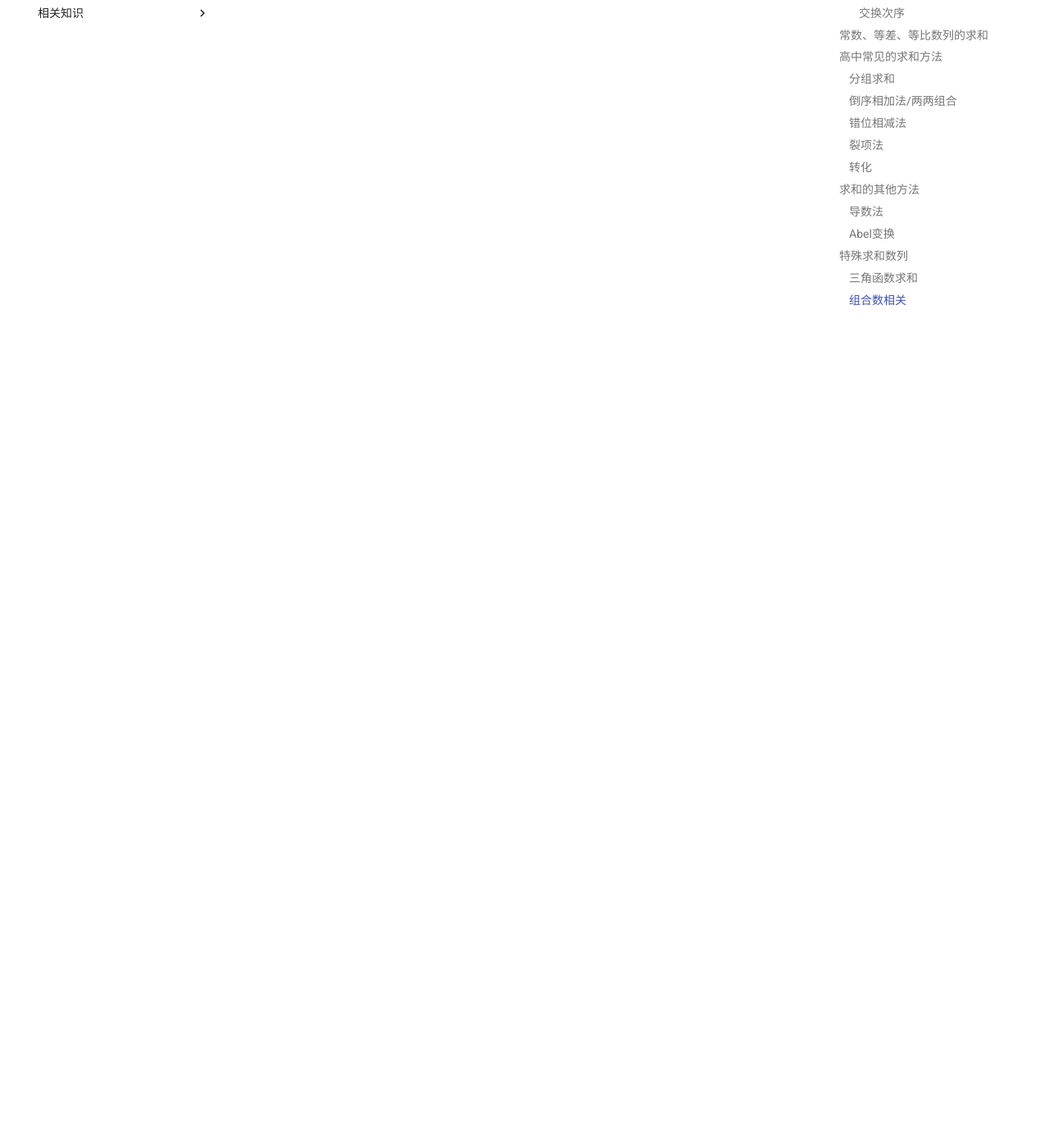
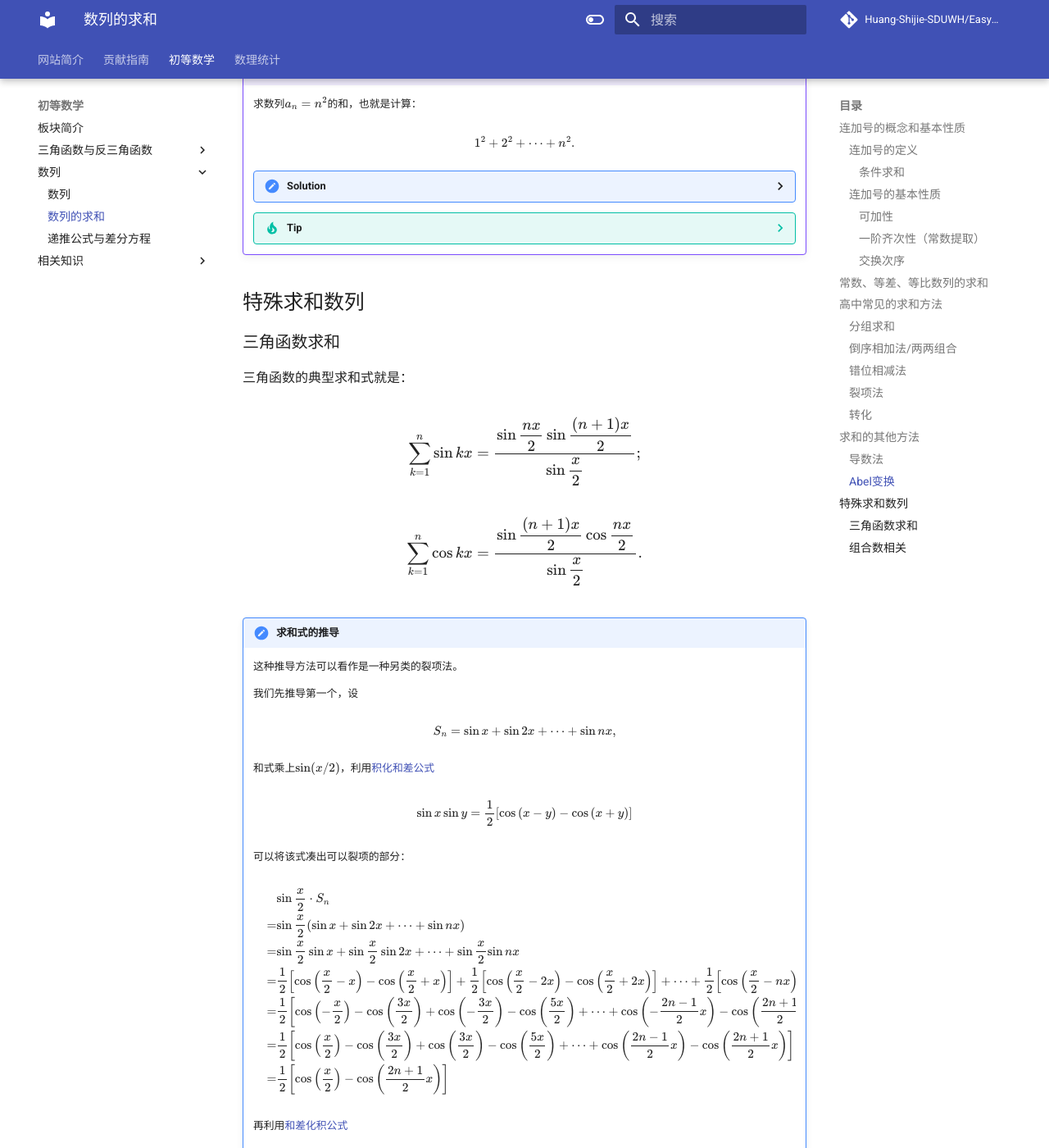
Before and after one commit to Easymath-wiki/Easymath-wiki, an MkDocs documentation site: the page built from docs/初等数学/数列/02数列的求和.md, in a window 1280 px wide and 1400 px high, scrolled down 10267 px. Shown: the whole window at 82% size. Built offline with MkDocs 1.6.1 and Material for MkDocs 9.7.7, drawn with Linux system fonts in a browser that asks for light colours; comment, search, counter and statistics services are not loaded; some of the changed text lies outside the part shown.

Commit message:
Finish summation of sin and cos

```diff
--- a/docs/初等数学/数列/02数列的求和.md
+++ b/docs/初等数学/数列/02数列的求和.md
@@ -431,19 +433,49 @@ $$
 
 ### Abel变换
 
-**阿贝尔变换**(Abel transformation)是一个关于数列的恒等式。
-
 设$\{a_n\},\{b_n\}$是两个数列，$\{B_n\}$是$\{b_n\}$的前$n$项和，那么有：
 
 $$
 \sum_{k=1}^n a_k b_k = a_n B_n - \sum_{k=1}^{n-1} B_k (a_{k+1}-a_k).
 $$
 
-上述定理称为**Abel变换**，也称该公式为**分部求和公式**。
+上述定理称为**阿贝尔变换**(Abel transformation)，也称该公式为**分部求和公式**。
+
+!!! Notation "Abel变换的推导或证明"
+
+    不妨记$B_0 = 0$，于是对任意正整数$n$，都满足$b_n = B_n - B_{n-1}$。
+
+    所以
+
+    $$
+    \begin{align}
+    \sum_{k=1}^n a_k b_k
+    =& \sum_{k=1}^n a_k (B_k - B_{k-1}) \\
+    =& \sum_{k=1}^n (a_k B_k - a_k B_{k-1}) \\
+    =& \sum_{k=1}^n a_k B_k - \sum_{k=1}^n a_k B_{k-1} \\
+    =& a_n B_n + \sum_{k=1}^{n-1} a_k B_k - \sum_{k=1}^n a_k B_{k-1} \\
+    =& a_n B_n + \sum_{k=1}^{n-1} a_k B_k - \sum_{k=2}^n a_k B_{k-1} + a_1 B_0 \\
+    =& a_n B_n + \sum_{k=1}^{n-1} a_k B_k - \sum_{k=2}^n a_k B_{k-1} \\
+    =& a_n B_n + \sum_{k=1}^{n-1} a_k B_k - \sum_{k=1}^{n-1} a_{k+1} B_{k} \\
+    =& a_n B_n - \sum_{k=1}^{n-1} (a_{k+1} - a_k) B_{k}.
+    \end{align}
+    $$
 
 !!! Tip
 
-    一定要注意，上述<u>第二个和式的上限是$n-1$！</u>应用Abel变换的时候这里很容易出错，请务必细心！
+    Abel变换可以结合图形的面积进行记忆：
+
+    ![Abel变换图示](imgs/Abel.jpg)
+
+    如图所示，小矩形的面积之和$a_1 b_1 + \cdots + a_n b_n$就等于大矩形$a_n B_n$减去另一部分小矩形之和$B_1 (a_2 - a_1) + \cdots + B_{n-1} (a_n - a_{n-1})$。
+
+
+
+!!! Warning
+
+    Abel变换中，第二个连加号的上限是$n-1$。也就是说，这里上限改变了，从$n$变成了$n-1$。
+
+    应用Abel变换的时候这里很容易出错，请务必细心。
 
 !!! Tip
 
@@ -456,7 +488,7 @@ $$
     而如果记$\Delta a_k = a_{k+1} - a_k$，Abel变换可以写成：
 
     $$
-    \sum_{k=1}^n a_k b_k = a_n B_n - \sum_{k=1}^{n-1} B_k \Delta a_k
+    \sum_{k=1}^n a_k b_k = a_n B_n - \sum_{k=1}^{n-1} B_k \Delta a_k,
     $$
 
     将积分看作连续的求和，而微分看作微小的差分，那么两者是一致的。
@@ -552,30 +584,145 @@ Abel变换和分部积分公式一元，通常可以将函数降幂。
 
 ## 特殊求和数列
 
-### 三角函数求和
+### 三角函数求和 {:#summation_of_tri}
 
 三角函数的典型求和式就是：
 
 $$
-\sum_{k=1}^n \sin{kx} = \frac{\sin{\displaystyle \frac{nx}{2}}\sin{\displaystyle \frac{(n+1)x}{2}}}{\sin{\displaystyle \frac{x}{2}}}.
+\sum_{k=1}^n \sin{kx} = \frac{\sin{\displaystyle \frac{nx}{2}}\sin{\displaystyle \frac{(n+1)x}{2}}}{\sin{\displaystyle \frac{x}{2}}};
+$$
+
+$$
+\sum_{k=1}^n \cos{kx} = \frac{\sin{\displaystyle\frac{(n+1)x}{2}} \cos{\displaystyle\frac{nx}{2}}}{\sin{\displaystyle\frac{x}{2}} }.
 $$
 
 !!! Notation "求和式的推导"
 
-    这种推导方法可以看作是一种另类的裂项法。设
+    这种推导方法可以看作是一种另类的裂项法。
+
+    我们先推导第一个，设
 
     $$
     S_n = \sin{x} + \sin{2x} + \cdots + \sin{nx},
     $$
 
-    和式乘上$\sin(x/2)$，利用和差化积公式（见[三角公式](/初等数学/三角函数与反三角函数/02三角公式/#_19)一节），有：
+    和式乘上$\sin(x/2)$，利用[积化和差公式](/初等数学/三角函数与反三角函数/02三角公式/#pts)
+
+    $$
+    \sin{x}\sin{y} = \frac{1}{2} [\cos{(x-y)} - \cos{(x+y)}]
+    $$
+
+    可以将该式凑出可以裂项的部分：
 
     $$
     \begin{align}
     &\sin{\frac{x}{2}} \cdot S_n \\
     =& \sin{\frac{x}{2}} (\sin{x} + \sin{2x} + \cdots + \sin{nx})\\
     =& \sin{\frac{x}{2}}\sin{x} + \sin{\frac{x}{2}}\sin{2x} + \cdots + \sin{\frac{x}{2}\sin{nx}} \\
+    =& \frac{1}{2}\left[
+        \cos{\left(\frac{x}{2}-x\right)}-\cos{\left(\frac{x}{2}+x\right)}
+    \right] + \frac{1}{2}\left[
+        \cos{\left(\frac{x}{2}-2x\right)}-\cos{\left(\frac{x}{2}+2x\right)}
+    \right] + \cdots + \frac{1}{2}\left[
+        \cos{\left(\frac{x}{2}-nx\right)}-\cos{\left(\frac{x}{2}+nx\right)}
+    \right] \\
+    =& \frac{1}{2} \left[ \cos{\left(-\frac{x}{2}\right)} - \cos{\left(\frac{3x}{2}\right)} + \cos{\left(-\frac{3x}{2}\right)} - \cos{\left(\frac{5x}{2}\right)} + \cdots + \cos{\left(-\frac{2n-1}{2}x\right)} - \cos{\left(\frac{2n+1}{2}x\right)} \right] \\
+    =& \frac{1}{2} \left[ \cos{\left(\frac{x}{2}\right)} - \cos{\left(\frac{3x}{2}\right)} + \cos{\left(\frac{3x}{2}\right)} - \cos{\left(\frac{5x}{2}\right)} + \cdots + \cos{\left(\frac{2n-1}{2}x\right)} - \cos{\left(\frac{2n+1}{2}x\right)} \right] \\
+    =& \frac{1}{2} \left[ \cos{\left(\frac{x}{2}\right)}- \cos{\left(\frac{2n+1}{2}x\right)} \right]
     \end{align}
     $$
 
+    再利用[和差化积公式](/初等数学/三角函数与反三角函数/02三角公式/#stp)
+
+    $$
+    \cos{x} - \cos{y} = -2\sin{\frac{x+y}{2}}\sin{\frac{x-y}{2}}
+    $$
+
+    将等式右边继续变形：
+
+    $$
+    \begin{align}
+    &\sin{\frac{x}{2}} \cdot S_n \\
+    =& \frac{1}{2} \left[ \cos{\left(\frac{x}{2}\right)}- \cos{\left(\frac{2n+1}{2}x\right)} \right] \\
+    =& -\sin{\frac{\frac{x}{2} + \frac{2n+1}{2}x}{2}}\sin{\frac{\frac{x}{2} - \frac{2n+1}{2}x}{2}} \\
+    =& -\sin{\frac{n+1}{2}x}\sin{-\frac{nx}{2}} \\
+    =& \sin{\frac{n+1}{2}x}\sin{\frac{nx}{2}}
+    \end{align}
+    $$
+
+    所以最后得到：
+
+    $$
+    \sum_{k=1}^n \sin{kx} = \frac{\sin{\displaystyle \frac{nx}{2}}\sin{\displaystyle \frac{(n+1)x}{2}}}{\sin{\displaystyle \frac{x}{2}}}.
+    $$
+
+!!! Exercise
+
+    类比上述方法，推导第二个等式。
+
+??? Notation "利用复数进行推导"
+
+    根据Euler公式$\e^{\i x} = \cos{x} + i\sin{x}$，指数函数和三角函数可以相互转换。因此我们也可以先求指数函数的和，再利用复数求三角函数。
+
+    设
+
+    $$
+    E_n = {\e}^{\i x} + {\e}^{2\i x} + \cdots + {\e}^{n\i x},
+    $$
+
+    并设
+
+    $$
+    S_n = \sum_{k=1}^n \sin{kx}, C_n = \sum_{k=1}^n \cos{kx};
+    $$
+
+    根据等比数列求和公式，容易求得
+
+    $$
+    \begin{align}
+    E_n &= {\e}^{\i x} + ({\e}^{\i x})^2 + \cdots + ({\e}^{\i x})^n \\
+    &= \frac{1 - {\e}^{(n+1)x\i}}{1 - {\e}^{x\i}} \\
+    &= \frac{1 - \cos{(n+1)x} + \i \sin{(n+1)x}}{1 - \cos{x} + \i\sin{x} },
+    \end{align}
+    $$
+
+    化简得：
+
+    $$
+    E_n = \csc{\frac{x}{2}} \sin{\frac{(n+1)x}{2}}
+    \left( \cos{\frac{nx}{2}} + \i \sin{\frac{nx}{2}} \right).
+    $$
+
+    而另一方面，由Euler公式，有：
+
+    $$
+    \begin{align}
+    E_n =& {\e}^{\i x} + {\e}^{2\i x} + \cdots + {\e}^{n\i x} \\
+    =& \cos{x} + \i \sin{x} + \cos{2x} + \i \sin{2x} + \cdots + \cos{nx} + \i\sin{nx} \\
+    =& (\cos{x} + \cos{2x} + \cdots + \cos{nx}) + \i (\sin{x} + \sin{2x} + \cdots + \sin{nx}) \\
+    =& C_n + \i S_n,
+    \end{align}
+    $$
+
+    也就有：
+
+    $$
+    C_n + \i S_n = \csc{\frac{x}{2}} \sin{\frac{(n+1)x}{2}}
+    \left( \cos{\frac{nx}{2}} + \i \sin{\frac{nx}{2}} \right)
+    $$
+
+    所以$C_n$和$S_n$分别对应了指数函数的实部和虚部。对上式取实部得：
+
+    $$
+    C_n = \csc{\frac{x}{2}} \sin{\frac{(n+1)x}{2}} \cos{\frac{nx}{2}}; \tag{1}
+    $$
+
+    取虚部得
+
+    $$
+    S_n = \csc{\frac{x}{2}} \sin{\frac{(n+1)x}{2}} \sin{\frac{nx}{2}}; \tag{2}
+    $$
+
+    方程$(1),(2)$就是三角函数的求和公式。
+
 ### 组合数相关
```
Also changed, not shown: other parts of docs/初等数学/数列/02数列的求和.md (+2 -0 lines), docs/初等数学/三角函数与反三角函数/02三角公式.md (+3 -3 lines), docs/初等数学/数列/imgs/Abel.jpg (added).
